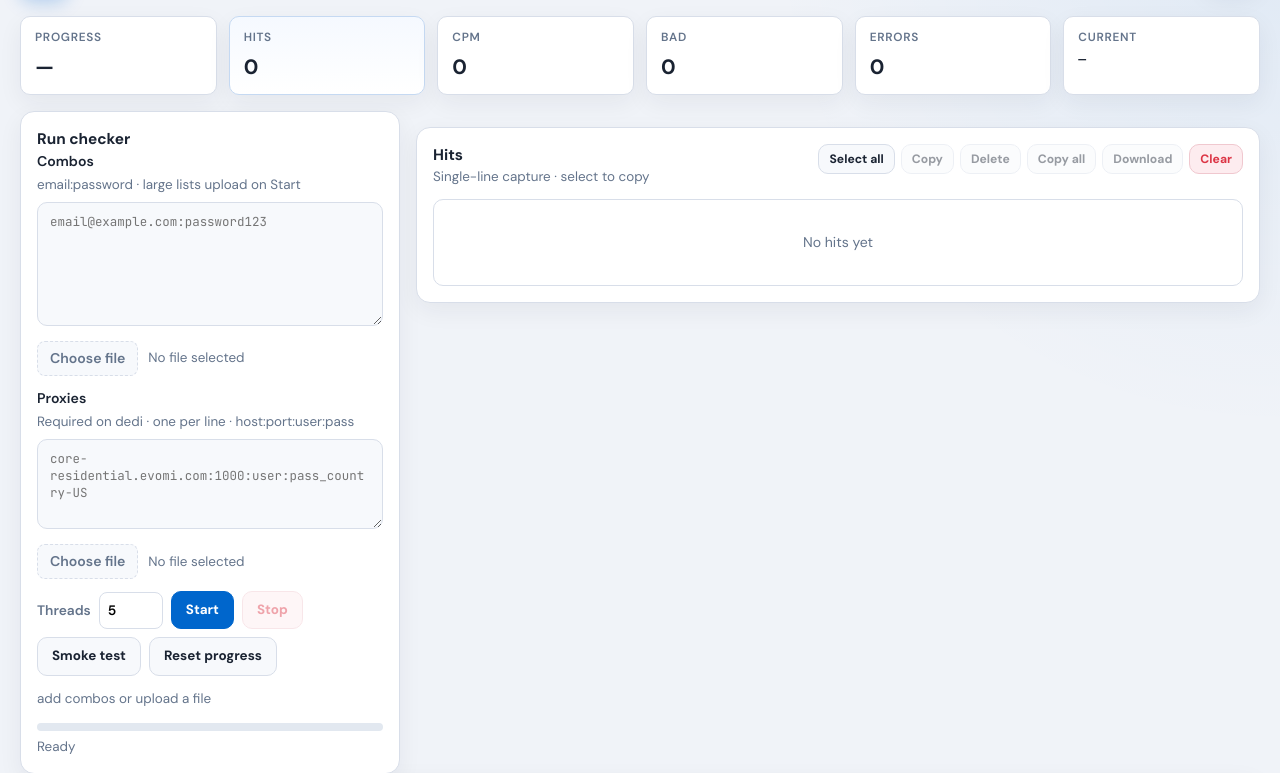
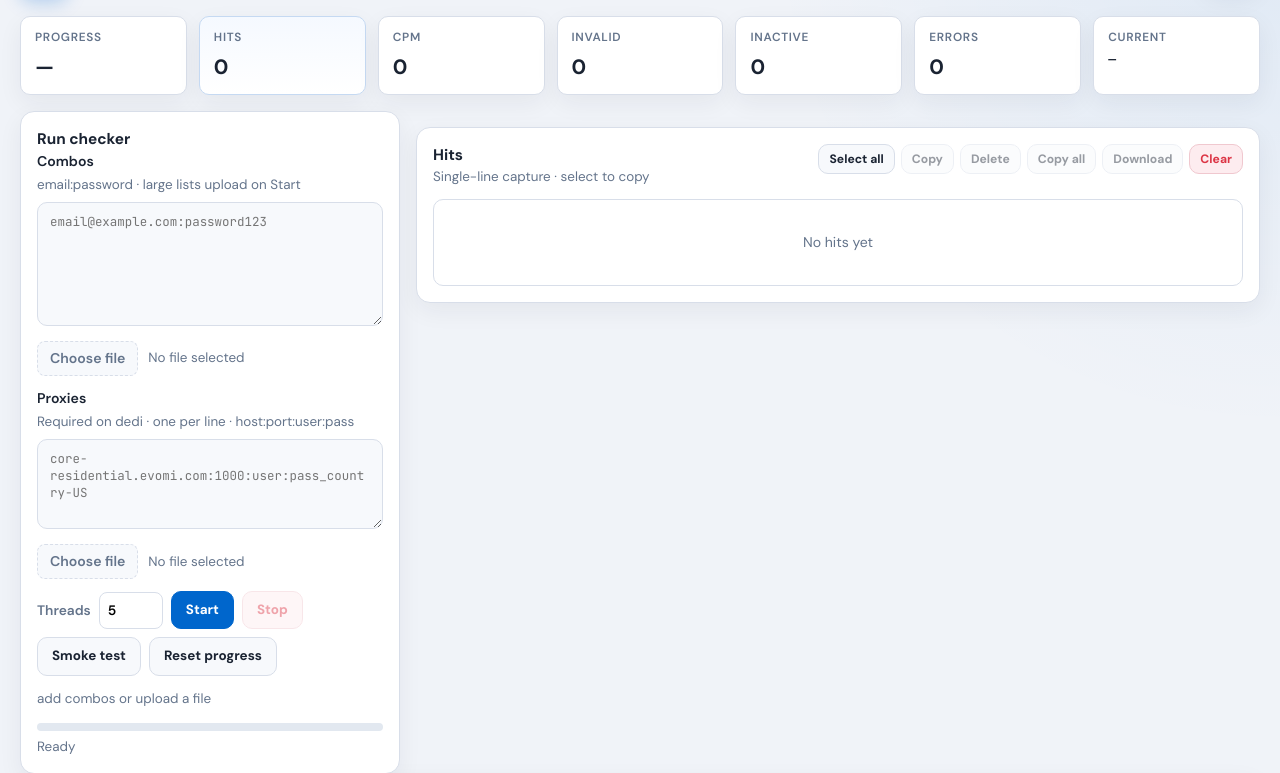
Before and after one commit to krackn88/AgentBoot, a FastAPI app: page / in a window 1280 px wide. Shown: the part 80-853 px from the top of the page. Run offline with FastAPI, Linux system fonts and the light colour scheme; data that the repository does not hold is empty.

Commit message:
Treat inactive accounts (Active: No) as FAIL, not HIT
Co-authored-by: krackn88 <krackn88@users.noreply.github.com>

```diff
--- a/dtv/checker.py
+++ b/dtv/checker.py
@@ -131,7 +131,7 @@ class CheckResult:
         }
 
     def format_line(self) -> str:
-        if self.status == "HIT":
+        if self.status in {"HIT", "FAIL"}:
             active_label = "Yes" if self.active else "No"
             package = self.package or "Unknown"
             extras = []
@@ -150,9 +150,11 @@ class CheckResult:
             if self.addons:
                 extras.append(f"addons={', '.join(self.addons)}")
             extra = f" | {' | '.join(extras)}" if extras else ""
+            reason = "Inactive account" if self.status == "FAIL" else ""
+            reason_part = f" | {reason}" if reason else ""
             return (
-                f"{self.email}:{self.password} | HIT | Active: {active_label} | "
-                f"Package: {package}{extra}"
+                f"{self.email}:{self.password} | {self.status} | Active: {active_label} | "
+                f"Package: {package}{extra}{reason_part}"
             )
         if self.status == "BAD":
             return f"{self.email}:{self.password} | BAD | Invalid credentials"
@@ -296,10 +298,12 @@ class DTVChecker:
                 )
                 addons = self._merge_addons(stream_addons, package_addons, sports_packages, svod_addons)
 
+                status = "HIT" if active is True else "FAIL"
+
                 return CheckResult(
                     email=email,
                     password=password,
-                    status="HIT",
+                    status=status,
                     active=active,
                     account_status=account_status,
                     account_type=info.get("accountType") or value_pairs.get("accountType"),
--- a/server/db.py
+++ b/server/db.py
@@ -10,7 +10,7 @@ from typing import Any
 
 DB_PATH = Path(__file__).resolve().parent.parent / "data" / "checker.db"
 
-FINAL_STATUSES = {"hit", "bad"}
+FINAL_STATUSES = {"hit", "bad", "fail"}
 
 
 def _utc_now() -> str:
--- a/server/static/app.js
+++ b/server/static/app.js
@@ -29,6 +29,7 @@ const statProgress = $("#statProgress");
 const statHits = $("#statHits");
 const statCpm = $("#statCpm");
 const statBads = $("#statBads");
+const statFails = $("#statFails");
 const statErrors = $("#statErrors");
 const statCurrent = $("#statCurrent");
 const toast = $("#toast");
@@ -333,6 +334,7 @@ function updateStatus(data) {
   statHits.textContent = String(data.hits ?? hits.length ?? 0);
   statCpm.textContent = data.cpm != null ? String(data.cpm) : "0";
   statBads.textContent = String(data.bads || 0);
+  statFails.textContent = String(data.fails || 0);
   statErrors.textContent = String(data.errors || 0);
   statCurrent.textContent = data.current || "—";
 
@@ -343,7 +345,8 @@ function updateStatus(data) {
   if (skipped) parts.push(`${skipped.toLocaleString()} skipped`);
   if (data.cpm) parts.push(`${data.cpm} CPM`);
   if (data.hits) parts.push(`${data.hits} hits`);
-  if (data.bads) parts.push(`${data.bads} bad`);
+  if (data.bads) parts.push(`${data.bads} invalid`);
+  if (data.fails) parts.push(`${data.fails} inactive`);
   if (data.errors) parts.push(`${data.errors} errors`);
   progressStats.textContent = parts.join(" · ") || "Ready";
 
--- a/server/static/index.html
+++ b/server/static/index.html
@@ -22,7 +22,7 @@
       <div class="status-pill" id="statusPill">Idle</div>
     </header>
 
-    <section class="stats-row">
+    <section class="stats-row stats-row-7">
       <div class="stat-card">
         <span class="stat-label">Progress</span>
         <span class="stat-value" id="statProgress">0 / 0</span>
@@ -36,8 +36,12 @@
         <span class="stat-value" id="statCpm">0</span>
       </div>
       <div class="stat-card">
-        <span class="stat-label">Bad</span>
+        <span class="stat-label">Invalid</span>
         <span class="stat-value" id="statBads">0</span>
+      </div>
+      <div class="stat-card muted">
+        <span class="stat-label">Inactive</span>
+        <span class="stat-value" id="statFails">0</span>
       </div>
       <div class="stat-card muted">
         <span class="stat-label">Errors</span>
--- a/server/static/style.css
+++ b/server/static/style.css
@@ -107,8 +107,18 @@ h1 {
   margin-bottom: 16px;
 }
 
-@media (max-width: 900px) {
-  .stats-row { grid-template-columns: repeat(2, 1fr); }
+.stats-row.stats-row-7 {
+  grid-template-columns: repeat(7, 1fr);
+}
+
+@media (max-width: 1100px) {
+  .stats-row,
+  .stats-row.stats-row-7 { grid-template-columns: repeat(3, 1fr); }
+}
+
+@media (max-width: 700px) {
+  .stats-row,
+  .stats-row.stats-row-7 { grid-template-columns: repeat(2, 1fr); }
 }
 
 .stat-card {
--- a/server/worker.py
+++ b/server/worker.py
@@ -22,6 +22,7 @@ class JobStats:
     checked: int = 0
     hits: int = 0
     bads: int = 0
+    fails: int = 0
     errors: int = 0
     running: bool = False
     preparing: bool = False
@@ -107,6 +108,7 @@ class CheckerWorker:
                 "checked": self.stats.checked,
                 "hits": self.stats.hits,
                 "bads": self.stats.bads,
+                "fails": self.stats.fails,
                 "errors": self.stats.errors,
                 "running": self.stats.running,
                 "preparing": self.stats.preparing,
@@ -235,6 +237,10 @@ class CheckerWorker:
             with self._lock:
                 self.stats.bads += 1
             self._log(result.format_line())
+        elif result.status == "FAIL":
+            with self._lock:
+                self.stats.fails += 1
+            self._log(result.format_line())
         else:
             with self._lock:
                 self.stats.errors += 1
```
